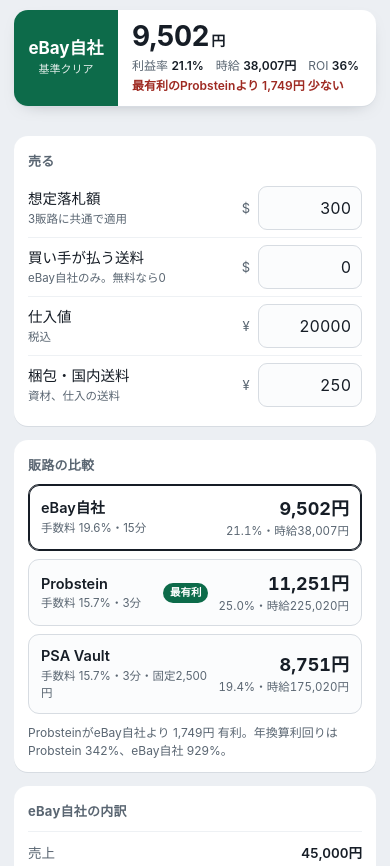
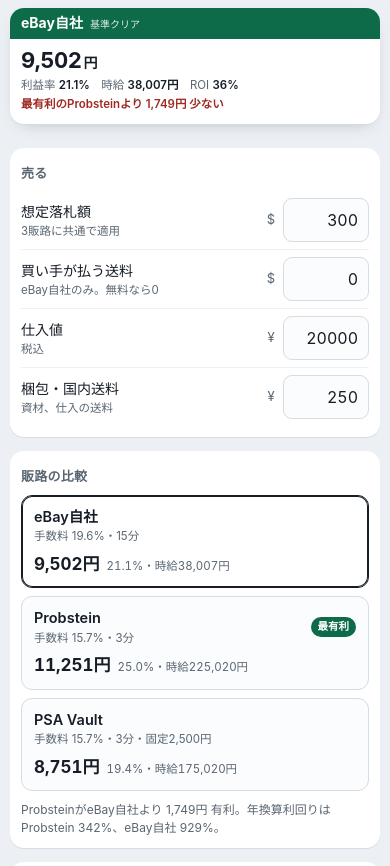
Before and after one commit to Ork168/profit, a plain HTML site: page index.html in a window 390 px wide. Shown: the top 866 px of the page. Drawn offline with Linux system fonts and the light colour scheme; no server answers.

Commit message:
Enhance CSS for responsive design
Added responsive styles for various screen widths.

```diff
--- a/index.html
+++ b/index.html
@@ -122,6 +122,50 @@
   .reset{display:block;width:100%;margin-top:10px;padding:11px;font:inherit;font-size:13.5px;color:var(--ink-2);background:transparent;border:1px solid var(--line);border-radius:10px}
   .note{font-size:12px;color:var(--ink-2);line-height:1.6;padding:4px 2px 0}
   @media (prefers-reduced-motion:reduce){*{transition:none!important}}
+
+  /* 狭い幅（サイドバー表示）への対応 */
+  .pgroup{flex-wrap:wrap}
+  .ch-val b{font-size:18px}
+  @media (max-width:430px){
+    .wrap{padding:0 10px}
+    .slab{margin:0 -10px 14px;padding:8px 10px 10px}
+    section{padding:4px 11px 11px}
+    .rank{flex:0 0 84px}
+    .rank b{font-size:15px}
+    .rank span{font-size:10px}
+    .headline{padding:10px 11px}
+    .headline .money{font-size:23px}
+    .headline .sub{font-size:11.5px}
+    .limits{flex-direction:column;gap:8px}
+    .row label{font-size:14px}
+    input[type=number]{width:92px}
+    input.narrow,input.tiny{width:72px}
+    .ch-val b{font-size:17px}
+  }
+  @media (max-width:400px){
+    .slab-inner{flex-direction:column}
+    .rank{flex:none;flex-direction:row;align-items:baseline;gap:7px;padding:7px 11px;justify-content:flex-start}
+    .rank b{font-size:14px}
+    .rank span{margin-top:0}
+    .headline{padding:9px 11px 10px}
+    .headline .money{font-size:22px}
+    .ch{flex-wrap:wrap;gap:4px}
+    .ch-name{flex:1 1 auto}
+    .ch-val{flex:1 1 100%;text-align:left;margin-top:2px}
+    .ch-val em{display:inline;margin-left:7px}
+    .bd div{font-size:12.5px}
+    button.act{flex:1 1 100%}
+    .pgroup select,.pgroup input[type=text]{flex:1 1 100%}
+    input[type=number]{width:86px}
+    input.narrow,input.tiny{width:66px}
+  }
+  @media (max-width:330px){
+    .row{flex-wrap:wrap;gap:4px}
+    .row label{flex:1 1 100%}
+    .field{margin-left:auto}
+    input[type=number],input.narrow,input.tiny{width:104px}
+    .tier input{width:auto;min-width:0}
+  }
 </style>
 
 <div class="wrap">
```
